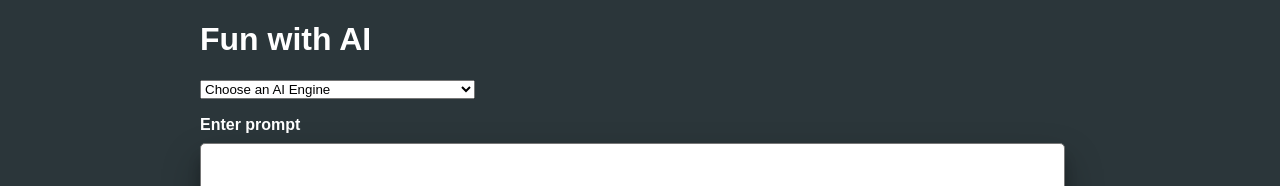
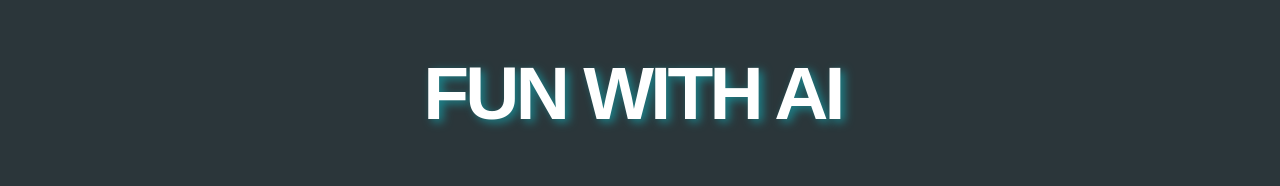
Before and after one commit to gjax78/fun-with-ai, a React (Create React App) app: page / in a window 1280 px wide. Shown: the top 186 px of the page. Built offline with nearby package versions, Linux system fonts and the light colour scheme.

Commit message:
Add styling to header

```diff
--- a/src/components/App/App.css
+++ b/src/components/App/App.css
@@ -10,3 +10,21 @@
   font-family: 'Rubik', sans-serif;
   color: white;
 }
+
+.header {
+  font-size: 50px;
+  align-self: center;
+}
+
+.header {
+  position: relative;
+  text-align: center;
+    text-transform: uppercase;
+    text-shadow: 4px 3px 10px #1C858D;
+    color: white;
+    letter-spacing: -0.05em;
+    font-family: 'Anton', Arial, sans-serif;
+    user-select: none;
+    text-transform: uppercase;
+    font-size: 75px;
+}
```
